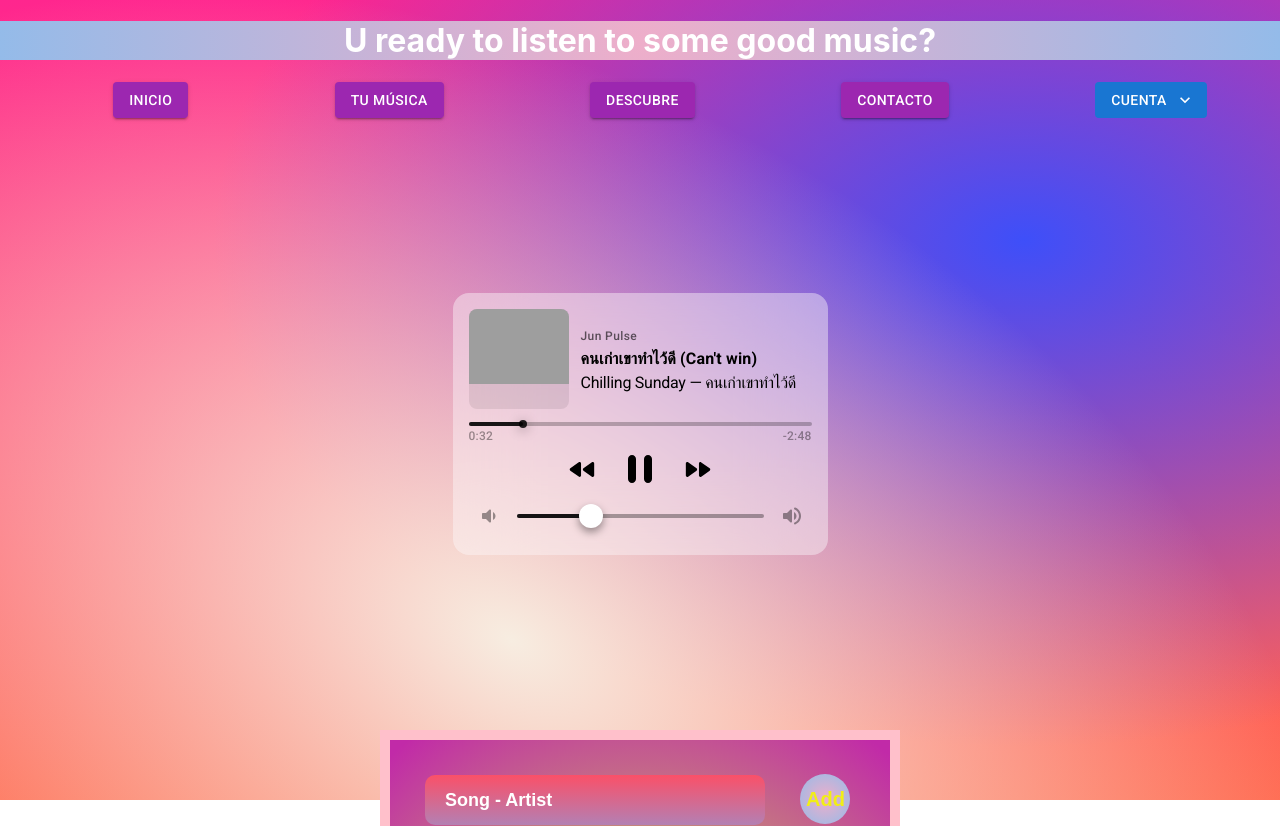
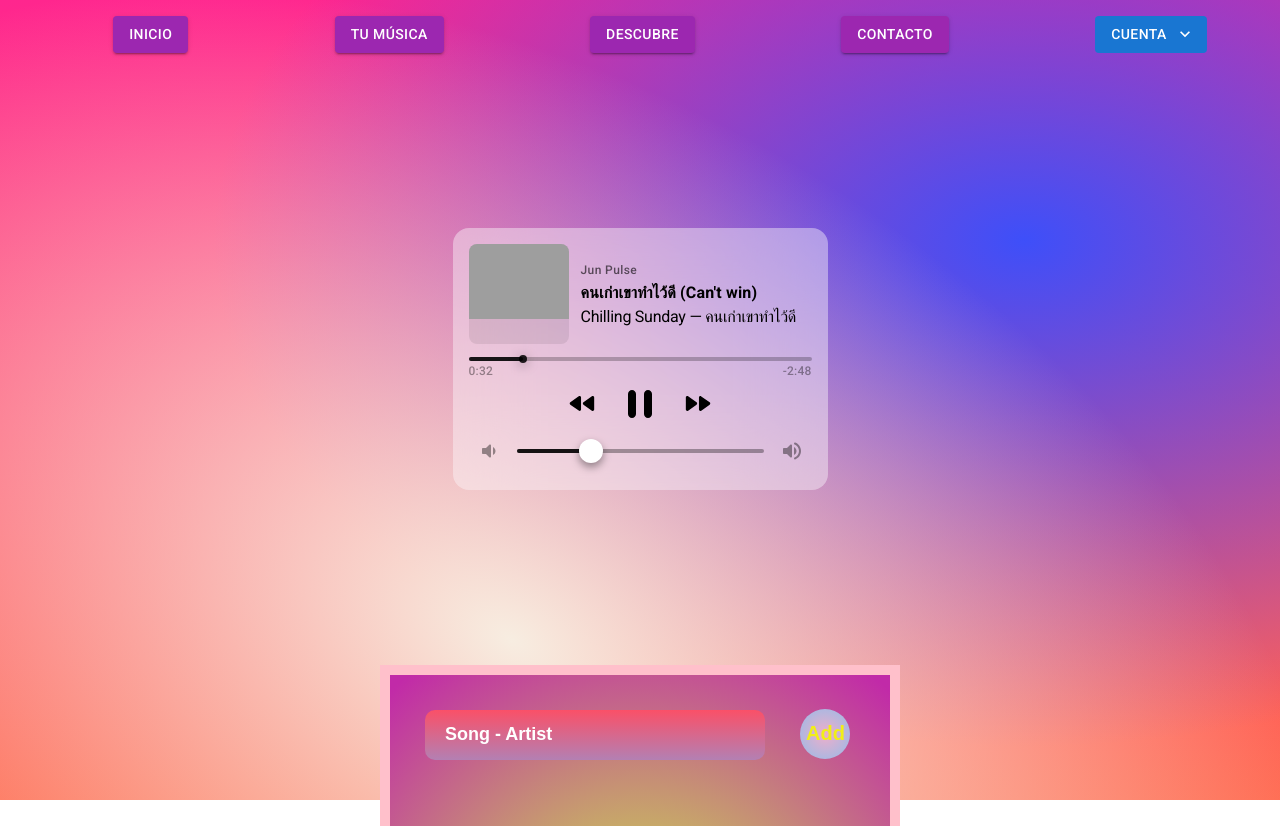
Before and after one commit to VictorAnizar/Bedu-music-Project3Santander-, a React (Create React App) app: page / in a window 1280 px wide. Shown: the top 826 px of the page. Built offline with nearby package versions, Linux system fonts and the light colour scheme; grey boxes are pictures that could not be loaded.

Commit message:
jalando cambios de rama leo a victor

```diff
--- a/package.json
+++ b/package.json
@@ -3,7 +3,6 @@
   "version": "0.1.0",
   "private": true,
   "dependencies": {
-    "@fortawesome/fontawesome-svg-core": "^1.2.36",
     "@fortawesome/free-solid-svg-icons": "^5.15.4",
     "@fortawesome/react-fontawesome": "^0.1.15",
     "@mui/icons-material": "^5.0.4",
@@ -45,6 +44,7 @@
   "devDependencies": {
     "@emotion/react": "^11.4.1",
     "@emotion/styled": "^11.3.0",
+    "@fortawesome/fontawesome-svg-core": "^1.2.36",
     "@mui/material": "^5.0.4"
   }
 }
--- a/src/App.js
+++ b/src/App.js
@@ -9,7 +9,7 @@ class App extends React.Component {
   render() {
     return (
       <div className="layout">
-        <UserGreeting/>
+        {/* <UserGreeting/>  */}
         <Header />
         <ContentMain/>
         <MusicList/>
```
Also changed, not shown: 1 other file (tests, documents, lock files or other folders).
